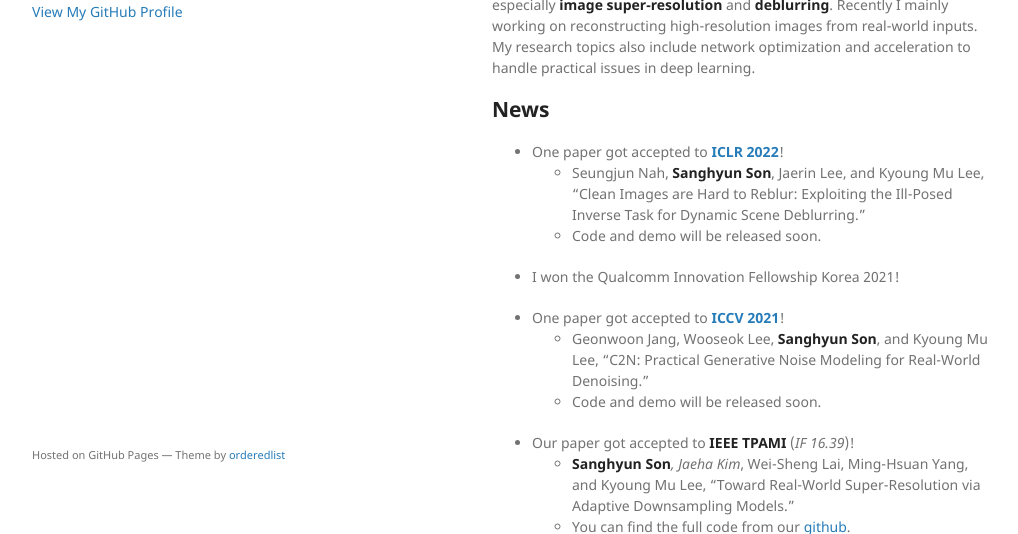
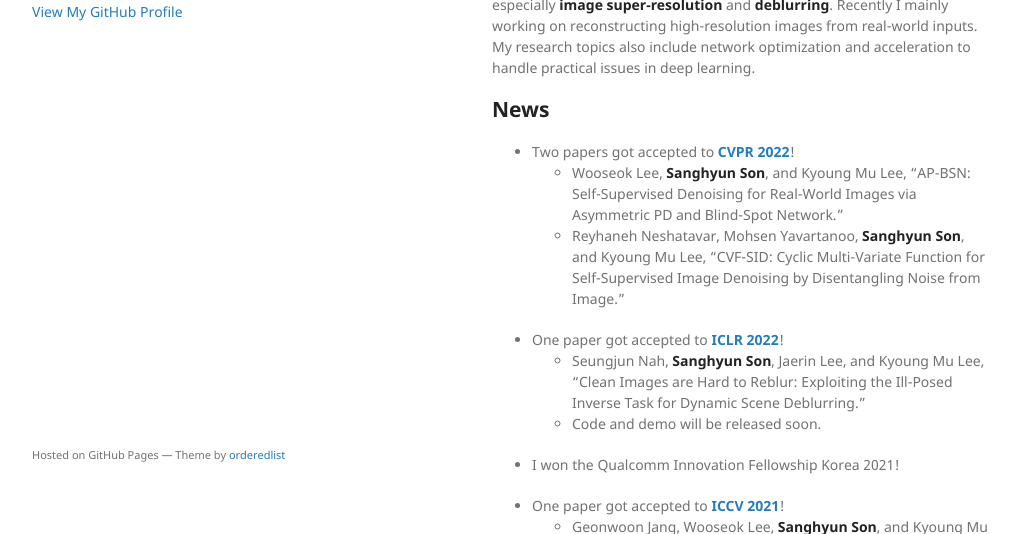
Before and after one commit to sanghyun-son/sanghyun-son.github.io, a Jekyll site: the page built from index.md, in a window 1280 px wide and 900 px high, cut to the strip 366-900 px from the top of the window. Shown: the whole strip, without its empty margins (128-1146 px from the left). Built offline with Jekyll 4.4.1, drawn with Linux system fonts in a browser that asks for light colours; the repository's description, which GitHub fills in, is left out.

```diff
--- a/index.md
+++ b/index.md
@@ -21,28 +21,39 @@ My research topics also include network optimization and acceleration to handle
 
 
 ## **News**
+- Two papers got accepted to **[CVPR 2022](https://cvpr2022.thecvf.com/)**!
+  - Wooseok Lee, **Sanghyun Son**, and Kyoung Mu Lee, "AP-BSN: Self-Supervised Denoising for Real-World Images via Asymmetric PD and Blind-Spot Network."
+  - Reyhaneh Neshatavar, Mohsen Yavartanoo, **Sanghyun Son**, and Kyoung Mu Lee, "CVF-SID: Cyclic Multi-Variate Function for Self-Supervised Image Denoising by Disentangling Noise from Image."
+&nbsp;
+
 - One paper got accepted to **[ICLR 2022](https://iclr.cc/)**!
   - Seungjun Nah, **Sanghyun Son**, Jaerin Lee, and Kyoung Mu Lee, "Clean Images are Hard to Reblur: Exploiting the Ill-Posed Inverse Task for Dynamic Scene Deblurring."
   - Code and demo will be released soon.
+&nbsp;
 
 - I won the Qualcomm Innovation Fellowship Korea 2021!
+&nbsp;
 
 - One paper got accepted to **[ICCV 2021](http://iccv2021.thecvf.com/home)**!
   - Geonwoon Jang, Wooseok Lee, **Sanghyun Son**, and Kyoung Mu Lee, "C2N: Practical Generative Noise Modeling for Real-World Denoising."
   - Code and demo will be released soon.
+&nbsp;
 
 - Our paper got accepted to **IEEE TPAMI** (_IF 16.39_)!
   - **Sanghyun Son***, Jaeha Kim*, Wei-Sheng Lai, Ming-Hsuan Yang, and Kyoung Mu Lee, "Toward Real-World Super-Resolution via Adaptive Downsampling Models."
   - You can find the full code from our [github](https://github.com/JaehaKim97/Adaptive-Downsampling-Model).
+&nbsp;
 
 - One paper got accepted to **[CVPR 2021](http://cvpr2021.thecvf.com/)**!
   - **Sanghyun Son** and Kyoung Mu Lee, "SRWarp: Generalized Image Super-Resolution under Arbitrary Transformation."
   - You can find the demo code from our [github](https://github.com/sanghyun-son/srwarp).
+&nbsp;
 
 - I am co-organizing the **[6th NTIRE workshop and challenges](https://data.vision.ee.ethz.ch/cvl/ntire21/)** in conjunction with **[CVPR 2021](http://cvpr2021.thecvf.com/)**. Me, [Seungjun Nah](https://seungjunnah.github.io/) and Suyoung Lee are in charge of the following image deblurring and video super-resolution challenge tracks:
   - **Image Deblurring** Track 1. Low Resolution, Track 2. JPEG artifacts,
   - **Video Super-Resolution** Track 1. Spatial, Track 2. Spatio-Temporal.
   - Detailed challenge reports will be presented in the upcoming NTIRE 2021 workshop.
+&nbsp;
 
 - I have implemented an efficient bicubic resizing algorithm in PyTorch that is compatible with the MATLAB reference. Please check it from [here](https://github.com/sanghyun-son/bicubic_pytorch).
 
```
Also changed, not shown: publications.md (+35 -23 lines).
